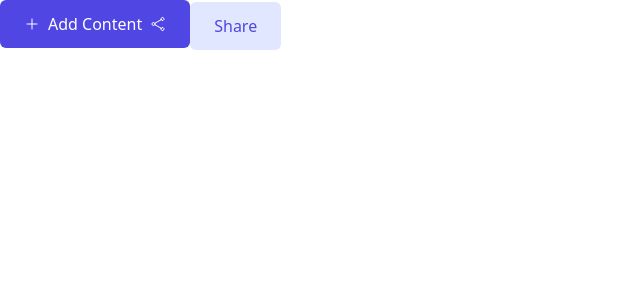
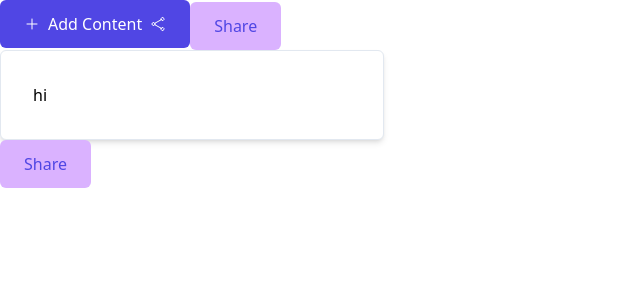
Before and after one commit to Aniiket-Singh/Brainlinks, a React (Vite) app in the folder brainlinks-fe/: page / in a window 1280 px wide. Shown: the top 300 px of the page, without its empty margins (0-640 px from the left). Built offline with nearby package versions, Linux system fonts and the light colour scheme.

Commit message:
component css spillages (span padding) fixed

```diff
--- a/brainlinks-fe/src/App.tsx
+++ b/brainlinks-fe/src/App.tsx
@@ -3,6 +3,8 @@ import { Button } from './components/ui/Button'
 
 import { PlusIcon } from './icons/Plusicon'
 import { ShareIcon } from './icons/Shareicon'
+import { Card } from './components/ui/Card'
+
 function App() {
 
 
@@ -11,6 +13,10 @@ function App() {
     <div>
       <Button startIcon = {<PlusIcon size = "md" />} endIcon={ <ShareIcon size = "md" /> } size ="lg" variant="primary" text="Add Content"/>
       <Button size ="lg" variant="secondary" text="Share"/>
+
+      <Card/>
+      <Button size ="lg" variant="secondary" text="Share"/>
+
     </div>
 
 
--- a/brainlinks-fe/src/components/ui/Button.tsx
+++ b/brainlinks-fe/src/components/ui/Button.tsx
@@ -17,7 +17,7 @@ const variantStyles : Record<Variants, string> = {
     "secondary" : "bg-purple-300 text-purple-600"
 }
 
-const defaultStyles = "rounded-md"
+const defaultStyles = "rounded-md inline-flex items-center"
 
 const sizeStyles = {
     "sm" : "py-1 px-2",
@@ -26,7 +26,7 @@ const sizeStyles = {
 }
 
 export const Button =(props: ButtonProps) => {
-    return <button className = {`${variantStyles[props.variant]} ${defaultStyles} ${sizeStyles[props.size]} inline-flex items-center`}>
+    return <button className = {`${variantStyles[props.variant]} ${defaultStyles} ${sizeStyles[props.size]}`}>
         {props.startIcon && <div className="pr-2">{props.startIcon} </div>}
         {<div>{props.text}</div>}
         {props.endIcon && <div className="pl-2">{props.endIcon} </div>}
--- a/brainlinks-fe/src/components/ui/Card.tsx
+++ b/brainlinks-fe/src/components/ui/Card.tsx
@@ -0,0 +1,7 @@
+export const Card = () => {
+    return <div>
+        <span  className="p-8 bg-white rounded-md shadow-md border-slate-200 border-1 block max-w-96">
+            hi
+        </span >
+    </div>
+}
--- a/brainlinks-fe/src/index.css
+++ b/brainlinks-fe/src/index.css
@@ -4,10 +4,10 @@
 /* @config "../tailwind.config.js" */
 
 @theme {
-  --color-purple-300: #E0E7Fe;
-  --color-purple-500: #3E38A7;
+  --color-purple-100: #E0E7Fe;
+  --color-purple-200: #3E38A7;
   --color-purple-600: #5046E4;
-  --color-gray-300: #EEEEEF;
-  --color-gray-500: #E6E9ED;
+  --color-gray-100: #EEEEEF;
+  --color-gray-200: #E6E9ED;
   --color-gray-600: #95989C;
 }
```
